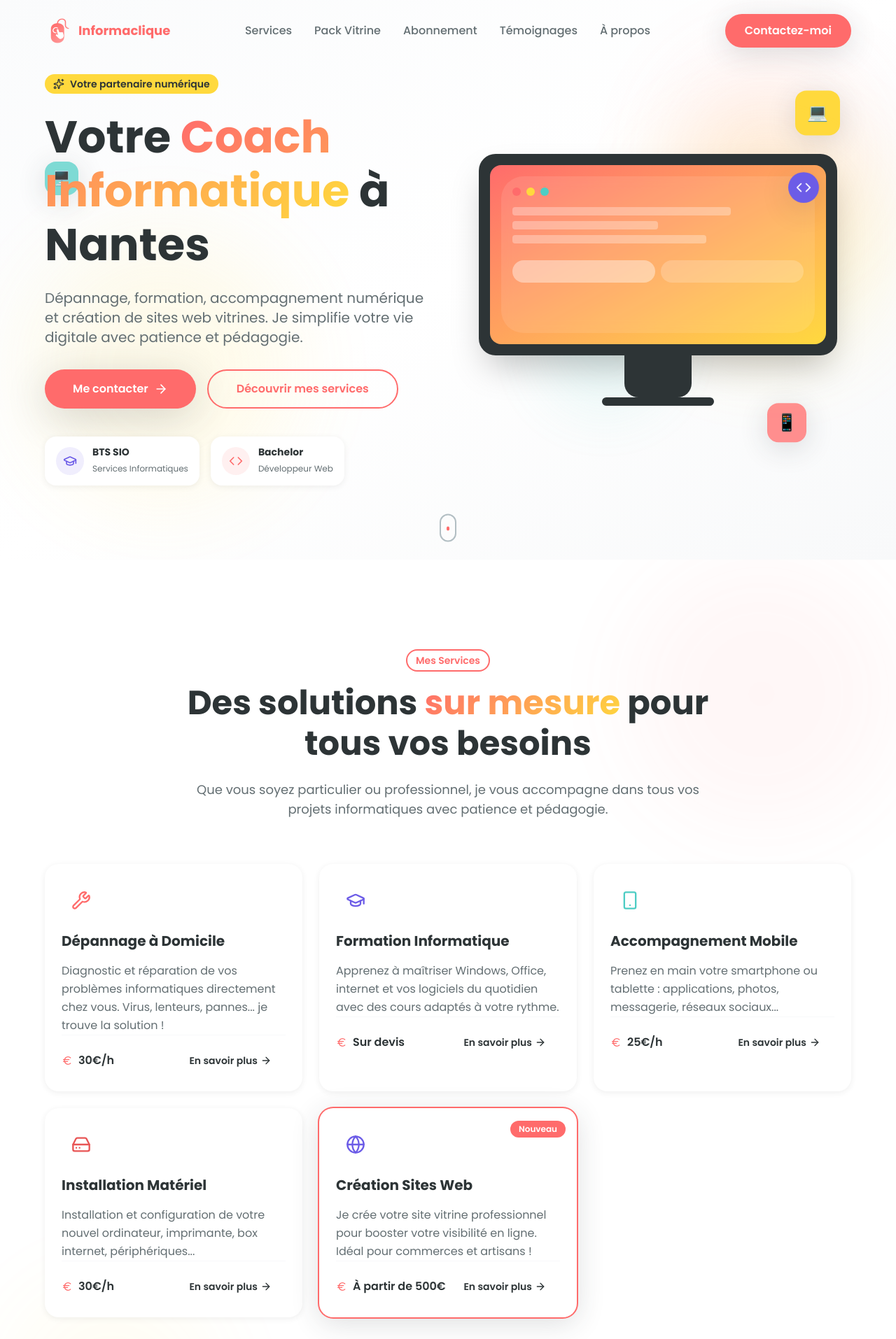
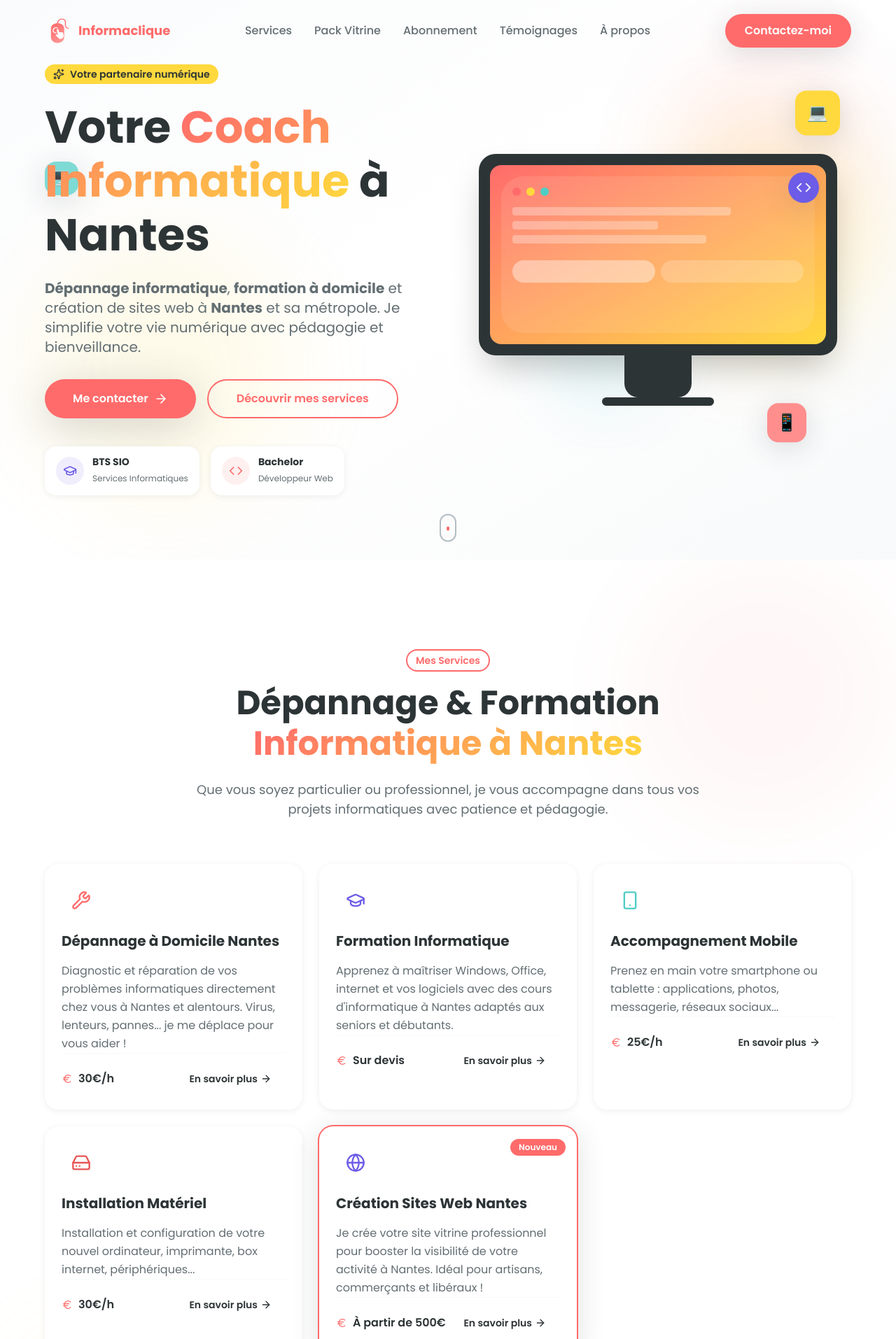
Before and after one commit to Ithan25/Mon-Coach-Informaclique-Next, a Next.js app: page / in a window 1280 px wide. Shown: the top 1914 px of the page at 70% size. Built offline with nearby package versions, Linux system fonts and the light colour scheme.

Commit message:
feat: Add initial UI components for Hero, PackVitrine, Services, and Contact sections.

```diff
--- a/src/components/sections/Contact.jsx
+++ b/src/components/sections/Contact.jsx
@@ -282,7 +282,7 @@ export default function Contact() {
                         Contact
                     </Badge>
                     <h2 className="mb-6">
-                        Contactez-<span className="text-gradient">moi</span>
+                        Contactez votre <span className="text-gradient">Coach à Nantes</span>
                     </h2>
                     <p className="text-lg text-[var(--color-gray)]">
                         Un problème informatique ? Un projet de site web ? N'hésitez pas à me contacter
--- a/src/components/sections/Hero.jsx
+++ b/src/components/sections/Hero.jsx
@@ -73,8 +73,8 @@ export default function Hero() {
                         </h1>
 
                         <p className="text-base sm:text-lg md:text-xl text-[var(--color-gray)] mb-6 sm:mb-8 max-w-xl mx-auto lg:mx-0">
-                            Dépannage, formation, accompagnement numérique et création de sites web vitrines.
-                            Je simplifie votre vie digitale avec patience et pédagogie.
+                            <strong>Dépannage informatique</strong>, <strong>formation à domicile</strong> et création de sites web à <strong>Nantes</strong> et sa métropole.
+                            Je simplifie votre vie numérique avec pédagogie et bienveillance.
                         </p>
 
                         <div className="flex flex-col sm:flex-row gap-3 sm:gap-4 justify-center lg:justify-start mb-8 sm:mb-10">
--- a/src/components/sections/PackVitrine.jsx
+++ b/src/components/sections/PackVitrine.jsx
@@ -83,7 +83,7 @@ export default function PackVitrine() {
                         Le Pack "Vitrine Nantaise"
                     </h2>
                     <p className="text-base sm:text-xl text-white/80">
-                        Vos clients sont sur leur téléphone. Ne laissez pas vos concurrents prendre votre place sur Google !
+                        Améliorez votre visibilité locale à Nantes. Un site web moderne, rapide et optimisé pour que vos clients vous trouvent sur Google.
                     </p>
                 </motion.div>
 
--- a/src/components/sections/Services.jsx
+++ b/src/components/sections/Services.jsx
@@ -18,8 +18,8 @@ import {
 const services = [
     {
         icon: Wrench,
-        title: "Dépannage à Domicile",
-        description: "Diagnostic et réparation de vos problèmes informatiques directement chez vous. Virus, lenteurs, pannes... je trouve la solution !",
+        title: "Dépannage à Domicile Nantes",
+        description: "Diagnostic et réparation de vos problèmes informatiques directement chez vous à Nantes et alentours. Virus, lenteurs, pannes... je me déplace pour vous aider !",
         price: "30€/h",
         color: "var(--color-primary)",
         bgColor: "var(--color-primary)",
@@ -27,7 +27,7 @@ const services = [
     {
         icon: GraduationCap,
         title: "Formation Informatique",
-        description: "Apprenez à maîtriser Windows, Office, internet et vos logiciels du quotidien avec des cours adaptés à votre rythme.",
+        description: "Apprenez à maîtriser Windows, Office, internet et vos logiciels avec des cours d'informatique à Nantes adaptés aux seniors et débutants.",
         price: "Sur devis",
         color: "var(--color-blue)",
         bgColor: "var(--color-blue)",
@@ -50,8 +50,8 @@ const services = [
     },
     {
         icon: Globe,
-        title: "Création Sites Web",
-        description: "Je crée votre site vitrine professionnel pour booster votre visibilité en ligne. Idéal pour commerces et artisans !",
+        title: "Création Sites Web Nantes",
+        description: "Je crée votre site vitrine professionnel pour booster la visibilité de votre activité à Nantes. Idéal pour artisans, commerçants et libéraux !",
         price: "À partir de 500€",
         color: "var(--color-blue)",
         bgColor: "var(--color-blue-light)",
@@ -109,7 +109,7 @@ export default function Services() {
                         Mes Services
                     </Badge>
                     <h2 className="mb-6">
-                        Des solutions <span className="text-gradient">sur mesure</span> pour tous vos besoins
+                        Dépannage & Formation <span className="text-gradient">Informatique à Nantes</span>
                     </h2>
                     <p className="text-lg text-[var(--color-gray)]">
                         Que vous soyez particulier ou professionnel, je vous accompagne dans tous vos projets informatiques
```
